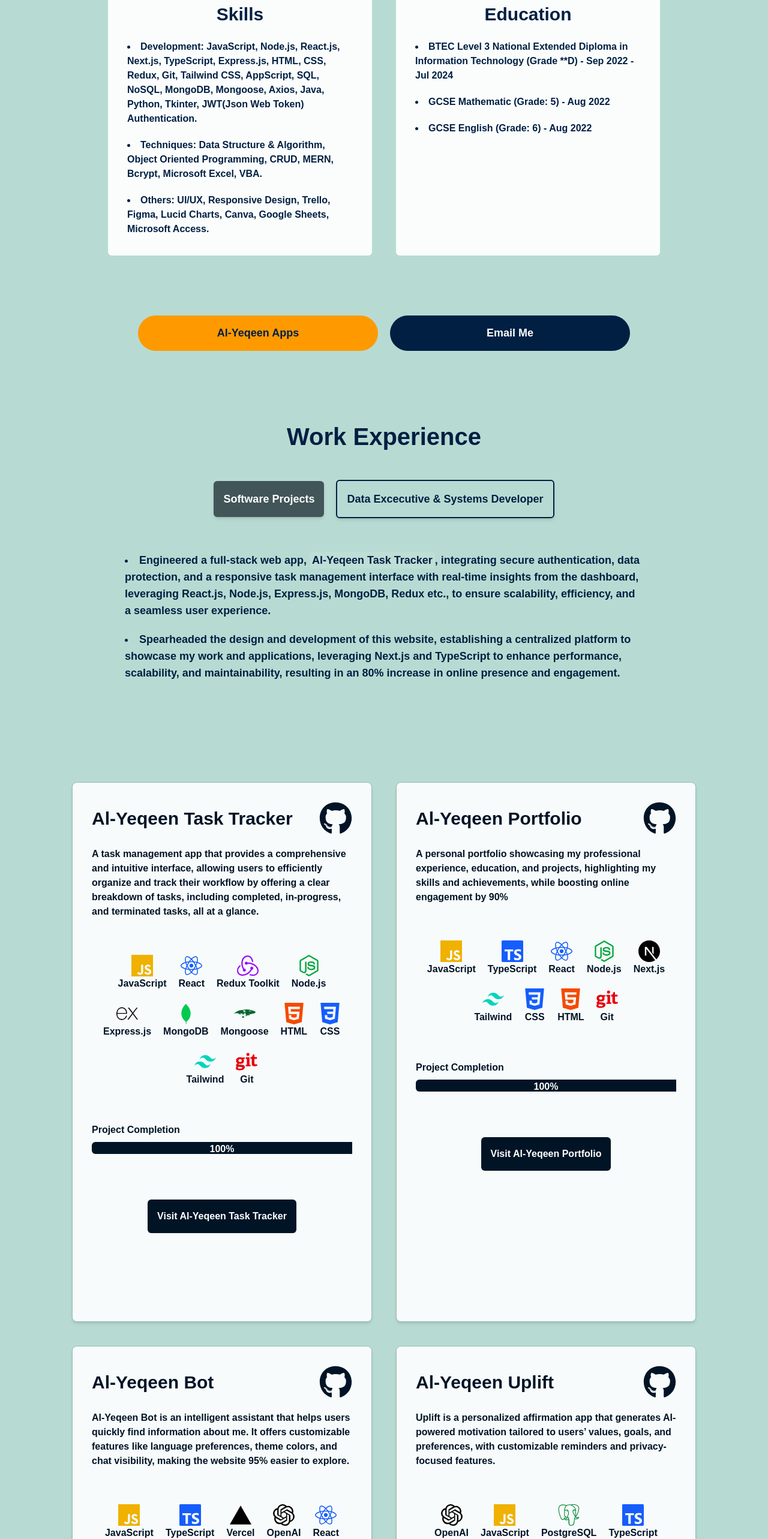
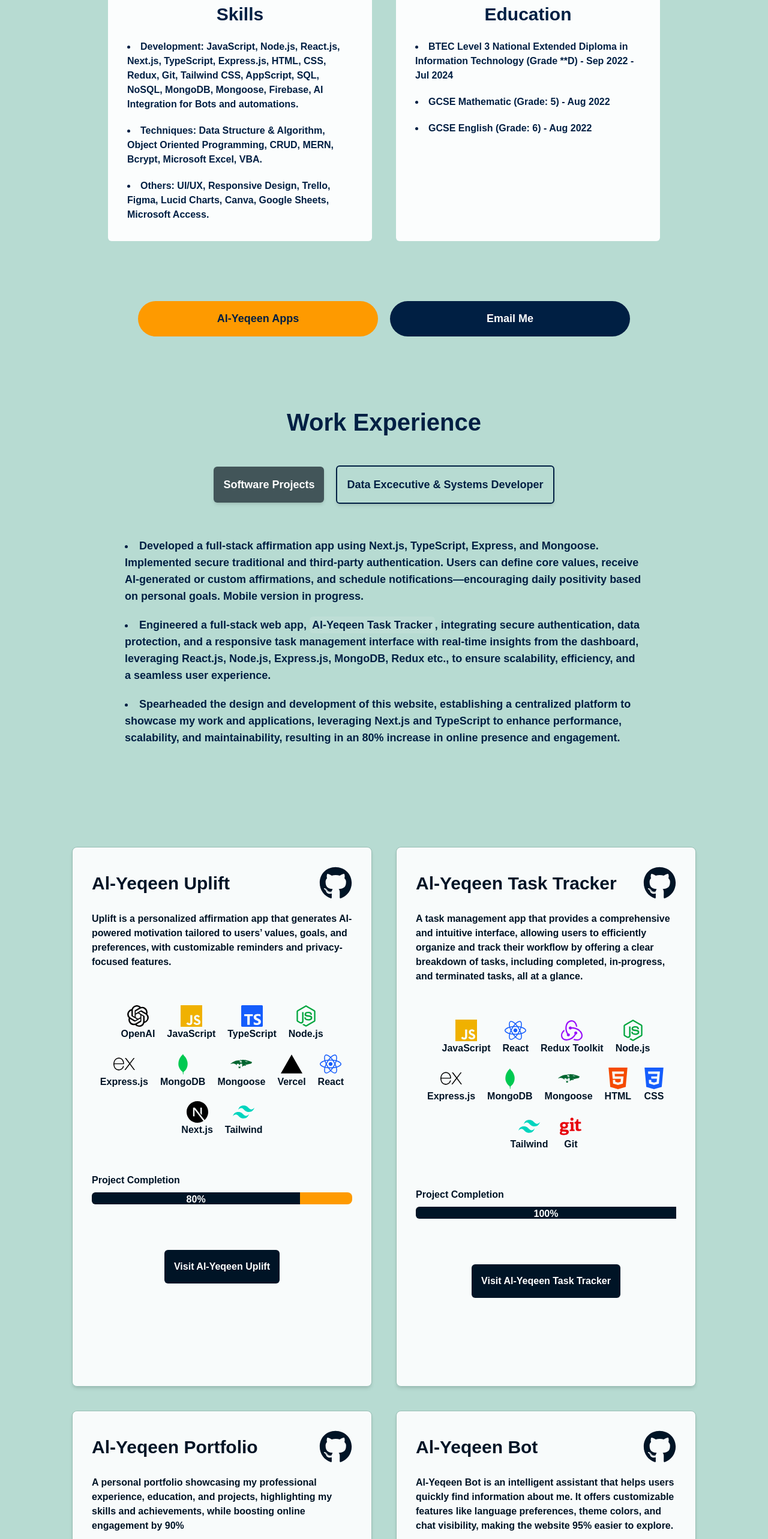
Before and after one commit to SuhudAlyeqeenDotGithub/SuhudAyodejiYekiniPortfolio, a Next.js app: page / in a window 1280 px wide. Shown: the part 1292-3858 px from the top of the page at 60% size. Built offline with nearby package versions, Linux system fonts and the light colour scheme; no server answers; a web font is replaced by a local one.

Commit message:
Updated alyeqeen uplift status and cv

```diff
--- a/src/components/Projects.tsx
+++ b/src/components/Projects.tsx
@@ -20,6 +20,29 @@ import {
 
 const Projects = () => {
   const projectsDetails = [
+    {
+      title: "Al-Yeqeen Uplift",
+      description:
+        "Uplift is a personalized affirmation app that generates AI-powered motivation tailored to users’ values, goals, and preferences, with customizable reminders and privacy-focused features.",
+      imageSrc: "/portfolioimage.png",
+      pageLink: "https://github.com/SuhudAlyeqeenDotGithub/Alyeqeen-Uplift-FrontEnd",
+      gitHubLink: "https://github.com/SuhudAlyeqeenDotGithub/Alyeqeen-Uplift-FrontEnd",
+      techStack: (
+        <div className="flex flex-wrap gap-5 justify-center items-center">
+          <OpenAIIcon />
+          <JavascriptIcon />
+          <TypeScriptIcon />
+          <NodeJsIcon /> <ExpressIcon />
+          <MongoDbIcon />
+          <MongooseIcon />
+          <VercelIcon />
+          <ReactIcon />
+          <NextJsIcon />
+          <TailwindIcon />
+        </div>
+      ),
+      compStatus: "80%"
+    },
     {
       title: "Al-Yeqeen Task Tracker",
       description:
@@ -84,30 +107,6 @@ const Projects = () => {
         </div>
       ),
       compStatus: "100%" // Adjust the completion status accordingly
-    },
-    {
-      title: "Al-Yeqeen Uplift",
-      description:
-        "Uplift is a personalized affirmation app that generates AI-powered motivation tailored to users’ values, goals, and preferences, with customizable reminders and privacy-focused features.",
-      imageSrc: "/portfolioimage.png",
-      pageLink: "https://github.com/SuhudAlyeqeenDotGithub/Alyeqeen-Uplift-FrontEnd",
-      gitHubLink: "https://github.com/SuhudAlyeqeenDotGithub/Alyeqeen-Uplift-FrontEnd",
-      techStack: (
-        <div className="flex flex-wrap gap-5 justify-center items-center">
-          <OpenAIIcon />
-          <JavascriptIcon />
-          <PostgreSQLIcon />
-          <TypeScriptIcon />
-          <NodeJsIcon /> <ExpressIcon />
-          <MongoDbIcon />
-          <MongooseIcon />
-          <VercelIcon />
-          <ReactIcon />
-          <NextJsIcon />
-          <TailwindIcon />
-        </div>
-      ),
-      compStatus: "40%"
     }
   ];
 
--- a/src/components/WorkExperience.tsx
+++ b/src/components/WorkExperience.tsx
@@ -20,6 +20,12 @@ const HomeSection3 = () => {
   );
   const softwareProjects = (
     <ul className="list-disc list-inside flex flex-col gap-5">
+      <li>
+        Developed a full-stack affirmation app using Next.js, TypeScript, Express, and Mongoose. Implemented secure
+        traditional and third-party authentication. Users can define core values, receive AI-generated or custom
+        affirmations, and schedule notifications—encouraging daily positivity based on personal goals. Mobile version in
+        progress.
+      </li>
       <li>
         Engineered a full-stack web app, {taskTracker}, integrating secure authentication, data protection, and a
         responsive task management interface with real-time insights from the dashboard, leveraging React.js, Node.js,
@@ -72,8 +78,8 @@ const HomeSection3 = () => {
             <ul className="list-disc list-inside flex flex-col gap-5">
               <li>
                 <b>Development:</b> JavaScript, Node.js, React.js, Next.js, TypeScript, Express.js, HTML, CSS, Redux,
-                Git, Tailwind CSS, AppScript, SQL, NoSQL, MongoDB, Mongoose, Axios, Java, Python, Tkinter, JWT(Json Web
-                Token) Authentication.
+                Git, Tailwind CSS, AppScript, SQL, NoSQL, MongoDB, Mongoose, Firebase, AI Integration for Bots and
+                automations.
               </li>
               <li>
                 <b>Techniques:</b> Data Structure & Algorithm, Object Oriented Programming, CRUD, MERN, Bcrypt,
```
Also changed, not shown: 1 other file (tests, documents, lock files or other folders).
